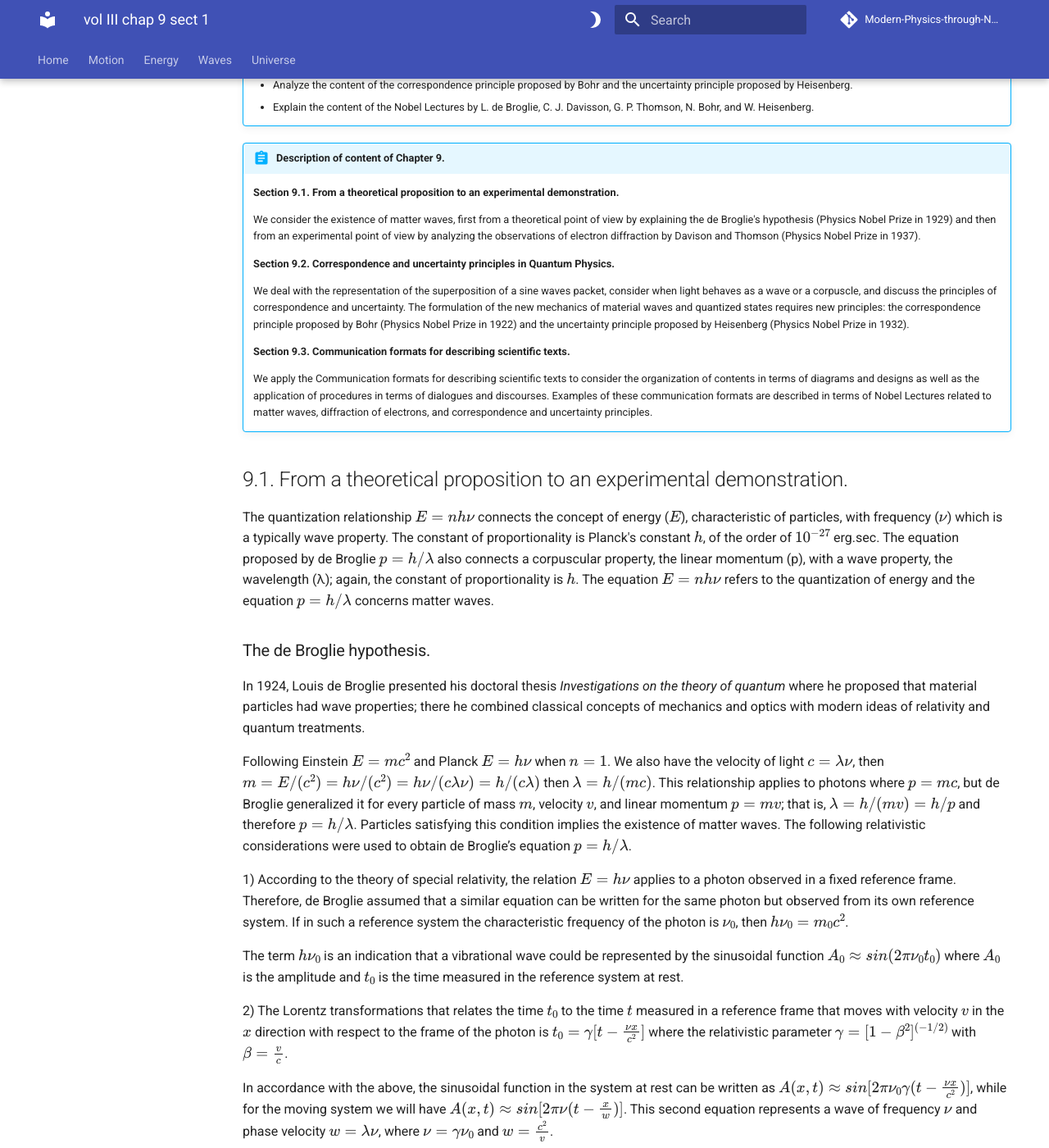
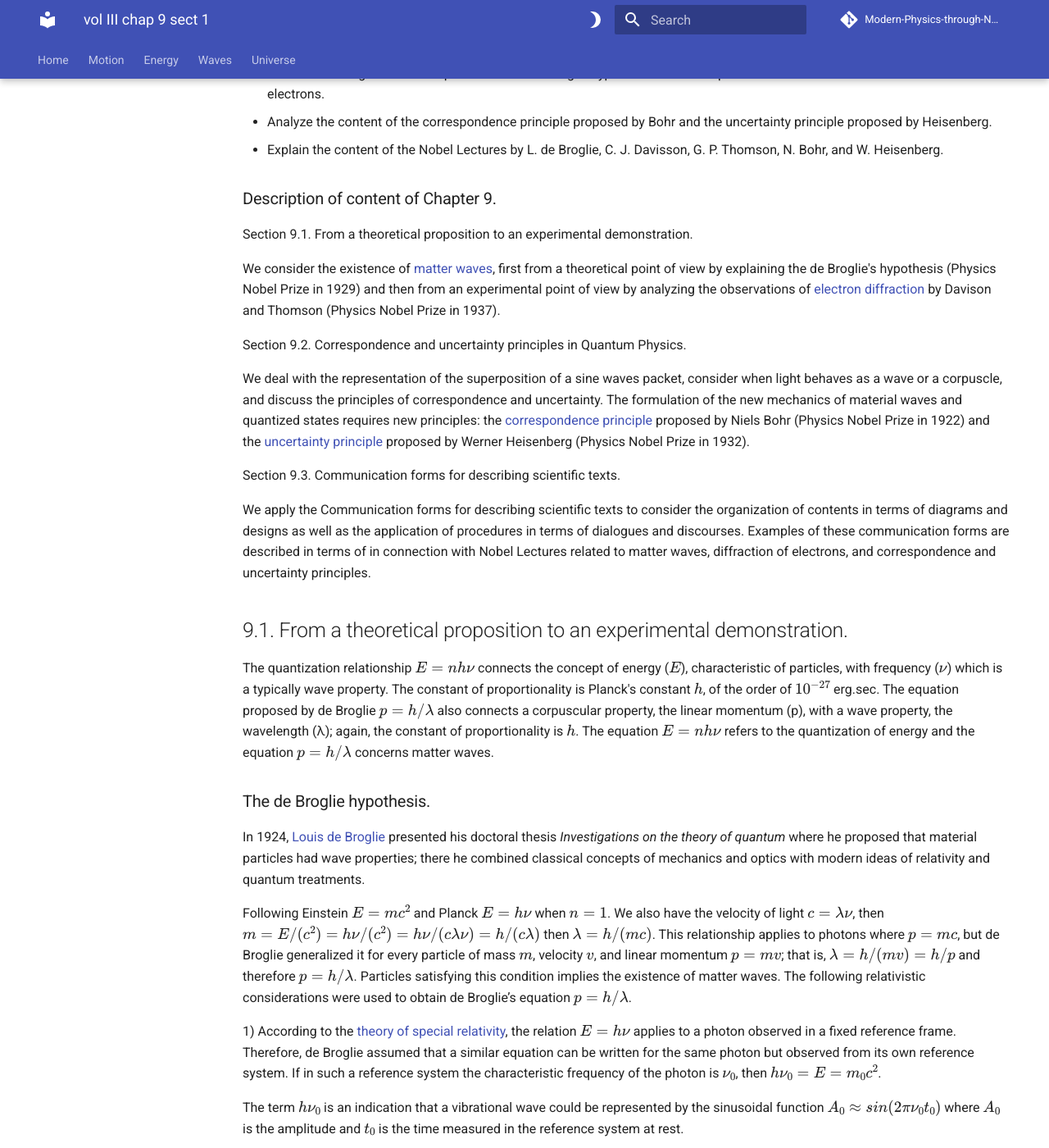
Before and after one commit to modphysnobel/modphysnobel.github.io, an MkDocs documentation site: the page built from docs/vol-III/vol-III-chap-9-sect-1.md, in a window 1280 px wide and 1400 px high, scrolled down 573 px. Shown: the whole window at 82% size. Built offline with MkDocs 1.6.1 and Material for MkDocs 9.7.7, drawn with Linux system fonts in a browser that asks for light colours; some web fonts are replaced; comment, search, counter and statistics services are not loaded; some of the changed text lies outside the part shown.

Commit message:
Update vol-III-chap-9-sect-1.md

```diff
--- a/docs/vol-III/vol-III-chap-9-sect-1.md
+++ b/docs/vol-III/vol-III-chap-9-sect-1.md
@@ -7,33 +7,33 @@
 
 ## 9.  Matter waves and quantum mechanics principles.
 
-!!! abstract "Introduction."
+*What is light made of?  Is it a wave or a corpuscle?*
 
-	*What is light made of?  Is it a wave or a corpuscle?*
+By following Maxwell's theory and the experimental confirmation made by Hertz, light is an electromagnetic radiation. It behaves like a wave when it propagates but interacts with matter as a quantum particle, the photon. Light behaves as a wave or as a corpuscle depending on the type of experiment where energy-matter is produced, detected, applied or transformed.
 
-	By following Maxwell's theory and the experimental confirmation made by Hertz, light is an electromagnetic radiation. It behaves like a wave when it propagates but interacts with matter as a quantum particle, the photon. Light behaves as a wave or as a corpuscle depending on the type of experiment where energy-matter is produced, detected, applied or transformed.
+### Learning objectives of Chapter 9.
 
-	**Learning objectives of Chapter 9.**
+After this Chapter you should be able to:
 
-	After this Chapter you should be able to:
+- Describe the origin and consequences of the de Broglie hypothesis and the experimental demonstration of the diffraction of electrons.
+- Analyze the content of the correspondence principle proposed by Bohr and the uncertainty principle proposed by Heisenberg.
+- Explain the content of the Nobel Lectures by L. de Broglie, C. J. Davisson, G. P. Thomson, N. Bohr, and W. Heisenberg.
 
-	- Describe the origin and consequences of the de Broglie hypothesis and the experimental demonstration of the diffraction of electrons.
-	- Analyze the content of the correspondence principle proposed by Bohr and the uncertainty principle proposed by Heisenberg.
-	- Explain the content of the Nobel Lectures by L. de Broglie, C. J. Davisson, G. P. Thomson, N. Bohr, and W. Heisenberg.
+### Description of content of Chapter 9.
 
-!!! abstract "Description of content of Chapter 9."
+Section 9.1. From a theoretical proposition to an experimental demonstration.
 
-	**Section 9.1. From a theoretical proposition to an experimental demonstration.**
+We consider the existence of [matter waves](https://en.wikipedia.org/wiki/Matter_wave), first from a theoretical point of view by explaining the de Broglie's hypothesis (Physics Nobel Prize in 1929) and then from an experimental point of view by analyzing the observations of [electron diffraction](https://en.wikipedia.org/wiki/Electron_diffraction) by Davison and Thomson (Physics Nobel Prize in 1937).
 
-	We consider the existence of matter waves, first from a theoretical point of view by explaining the de Broglie's hypothesis (Physics Nobel Prize in 1929) and then from an experimental point of view by analyzing the observations of electron diffraction by Davison and Thomson (Physics Nobel Prize in 1937).
+Section 9.2. Correspondence and uncertainty principles in Quantum Physics.
 
-	**Section 9.2. Correspondence and uncertainty principles in Quantum Physics.**
+We deal with the representation of the superposition of a sine waves packet, consider when light behaves as a wave or a corpuscle, and discuss the principles of correspondence and uncertainty. The formulation of the new mechanics of material waves and quantized states requires new principles: the [correspondence principle](https://en.wikipedia.org/wiki/Correspondence_principle) proposed by Niels Bohr (Physics Nobel Prize in 1922) and the [uncertainty principle](https://en.wikipedia.org/wiki/Uncertainty_principle) proposed by Werner Heisenberg (Physics Nobel Prize in 1932).
 
-	We deal with the representation of the superposition of a sine waves packet, consider when light behaves as a wave or a corpuscle, and discuss the principles of correspondence and uncertainty. The formulation of the new mechanics of material waves and quantized states requires new principles: the correspondence principle proposed by Bohr (Physics Nobel Prize in 1922) and the uncertainty principle proposed by Heisenberg (Physics Nobel Prize in 1932).
 
-	**Section 9.3. Communication formats for describing scientific texts.**
+Section 9.3. Communication forms for describing scientific texts.
 
-	We apply the Communication formats for describing scientific texts to consider the organization of contents in terms of diagrams and designs as well as the application of procedures in terms of dialogues and discourses. Examples of these communication formats are described in terms of Nobel Lectures related to matter waves, diffraction of electrons, and correspondence and uncertainty principles.
+We apply the Communication forms for describing scientific texts to consider the organization of contents in terms of diagrams and designs as well as the application of procedures in terms of dialogues and discourses. Examples of these communication forms are described in terms of  in connection with Nobel Lectures related to matter waves, diffraction of electrons, and correspondence and uncertainty principles.
+
 
 ## 9.1. From a theoretical proposition to an experimental demonstration.
 
@@ -42,15 +42,15 @@ The quantization relationship $E = nhν$ connects the concept of energy ($E$), c
 
 ### The de Broglie hypothesis.
 
-In 1924, Louis de Broglie presented his doctoral thesis *Investigations on the theory of quantum* where he proposed that material particles had wave properties; there he combined classical concepts of mechanics and optics with modern ideas of relativity and quantum treatments.
+In 1924, [Louis de Broglie](https://en.wikipedia.org/wiki/Louis_de_Broglie) presented his doctoral thesis *Investigations on the theory of quantum* where he proposed that material particles had wave properties; there he combined classical concepts of mechanics and optics with modern ideas of relativity and quantum treatments.
 
 Following Einstein $E = mc^2$ and Planck $E = hν$ when $n = 1$. We also have the velocity of light $c = λν$, then $m = E/(c^2) = hν/(c^2) = hν/(cλν) = h/(cλ)$ then $λ = h/(mc)$. This relationship applies to photons where $p = mc$, but de Broglie generalized it for every particle of mass $m$, velocity $v$, and linear momentum $p = mv$; that is, $λ = h/(mv) = h/p$ and therefore $p = h/λ$. Particles satisfying this condition implies the existence of matter waves. The following relativistic considerations were used to obtain de Broglie’s equation $p = h/ λ$.
 
-1) According to the theory of special relativity, the relation $E = hν$ applies to a photon observed in a fixed reference frame. Therefore, de Broglie assumed that a similar equation can be written for the same photon but observed from its own reference system. If in such a reference system the characteristic frequency of the photon is $ν_0$, then $hν_0 = m_0c^2$.
+1) According to the [theory of special relativity](https://en.wikipedia.org/wiki/Mass%E2%80%93energy_equivalence), the relation $E = hν$ applies to a photon observed in a fixed reference frame. Therefore, de Broglie assumed that a similar equation can be written for the same photon but observed from its own reference system. If in such a reference system the characteristic frequency of the photon is $ν_0$, then $hν_0 = E = m_0c^2$.
 
 The term $hν_0$ is an indication that a vibrational wave could be represented by the sinusoidal function $A_0 ≈ sin(2πν_0t_0)$ where $A_0$ is the amplitude and $t_0$ is the time measured in the reference system at rest.
 
-2) The Lorentz transformations that relates the time $t_0$ to the time $t$ measured in a reference frame that moves with velocity $v$ in the $x$ direction with respect to the frame of the photon is $t_0= γ[t-\frac{νx}{c^2} ]$ where the relativistic parameter $γ=[ 1 - β^2 ]^{(-1⁄2)}$ with $β= \frac{v}{c}$.
+2) The [Lorentz transformations](https://en.wikipedia.org/wiki/Lorentz_transformation) that relates the time $t_0$ to the time $t$ measured in a reference frame that moves with velocity $v$ in the $x$ direction with respect to the frame of the photon is $t_0= γ[t-\frac{νx}{c^2} ]$ where the relativistic parameter $γ=[ 1 - β^2 ]^{(-1⁄2)}$ with $β= \frac{v}{c}$.
 
 In accordance with the above, the sinusoidal function in the system at rest can be written as $A(x,t)≈sin[2πν_0 γ(t-\frac{νx}{c^2} )]$, while for the moving system we will have $A(x,t)≈sin[2πν(t-\frac{x}{w})]$. This second equation represents a wave of frequency $ν$ and phase velocity $w =λν$, where $ν= γν_0$ and $w=  \frac{c^2}{v}$.
 
@@ -58,7 +58,7 @@ In accordance with the above, the sinusoidal function in the system at rest can
 
 4) Using the relationships $w= λν$, $w= \frac{c^2}{v}$, $ν= γν_0$, $m =γm_0$ and $hν_0=m_0 c^2$ it results
 
-$λ=  \frac{w}{ν}=  (\frac{c^2⁄v}{ν}= \frac{c^2}{v(γν_0 )}   = (\frac{hc^2}{v})(\frac{1}{hγν_0})= (\frac{hc^2}{v})(\frac{1}{γm_0 c^2})= \frac{h}{mv+}= \frac{h}{p}$
+$λ=  \frac{w}{ν}=  \frac{c^2⁄v}{ν}= \frac{c^2}{v(γν_0 )}   = (\frac{hc^2}{v})(\frac{1}{hγν_0})= (\frac{hc^2}{v})(\frac{1}{γm_0 c^2})= \frac{h}{mv}= \frac{h}{p}$
 
 In his article *A tentative theory of light quanta*, published in Phil. Mag. 47, 446 (1924), de Broglie wrote: "We are inclined to suppose that everybody in motion can be accompanied by a wave and that it is impossible to separate the motion of the body from the propagation of the wave."
 
@@ -73,24 +73,22 @@ To have an idea of the order of magnitude of the wavelength assigned by de Brogl
 (Source: taken from Table 2.1 (p. 65) in French and Taylor (1978).)
 </center>
 
-!!! tip "1929 Physics Nobel Prize awarded to de Broglie."
+WORK: “In the beginning of the 20th century, quantum physics evolved from the idea that energy is conveyed in only certain fixed amounts. An early finding indicated that light can be regarded as both waves and particles. In 1924 Louis de Broglie introduced the idea that particles, such as electrons, could be described not only as particles but also as waves. This was substantiated by the way streams of electrons were reflected against crystals and spread through thin metal foils. The idea had great significance for the continued evolution of quantum mechanics.”
 
-    WORK: “In the beginning of the 20th century, quantum physics evolved from the idea that energy is conveyed in only certain fixed amounts. An early finding indicated that light can be regarded as both waves and particles. In 1924 Louis de Broglie introduced the idea that particles, such as electrons, could be described not only as particles but also as waves. This was substantiated by the way streams of electrons were reflected against crystals and spread through thin metal foils. The idea had great significance for the continued evolution of quantum mechanics.”
+MLA style: Louis de Broglie – Facts. NobelPrize.org. Nobel Prize Outreach AB 2024. Wed. 5 Jun 2024. <https://www.nobelprize.org/prizes/physics/1929/broglie/facts/>
 
-    MLA style: Louis de Broglie – Facts. NobelPrize.org. Nobel Prize Outreach AB 2024. Wed. 5 Jun 2024. <https://www.nobelprize.org/prizes/physics/1929/broglie/facts/>
+NOBEL LECTURE: *The Wave Nature of the Electron* by Broglie.
 
-    NOBEL LECTURE: *The Wave Nature of the Electron* by Broglie.
-
-    MLA style: Louis de Broglie – Nobel Lecture. NobelPrize.org. Nobel Prize Outreach AB 2023. Tue. 21 Feb 2023. https://www.nobelprize.org/prizes/physics/1929/broglie/lecture/
+MLA style: Louis de Broglie – Nobel Lecture. NobelPrize.org. Nobel Prize Outreach AB 2023. Tue. 21 Feb 2023. https://www.nobelprize.org/prizes/physics/1929/broglie/lecture/
 
 
 ### Electron diffraction.
 
 For an atom of mass $m$, radius $r$ and velocity $v$, its linear momentum is $p = mv$, the magnitude of its quantized angular momentum is $L = rp = nh/(2π)$. For $n = 1$, $p = h/(2πr)$. If $r = a_0$ is the Bohr radius, wich means $p = h/(2πa_0)$ and the de Broglie relation $λ = h/p = h/[h/(2πa_0)] = 2πa_0$. Therefore, the wavelength associated to the electron is of the order of the Bohr radius <br> ($λ ≈ a_0 = 0.529 Å$).
 
-The previous condition implies the possibility of obtaining diffraction patterns of matter waves if a beam of electrons passes through a double slit of the size of $a_0$. This would resemble the light wave diffraction experiment performed in 1801 by Thomas Young (1773 – 1829). Nevertheless, the first experiments to detect matter waves were carried out around 1927, in an industrial laboratory in the United States by Clinton Davisson (1881 - 1958) and Lester Germer (1896 -1971) and in a university laboratory in England by George Paget Thomson (1892 - 1975).
+The previous condition implies the possibility of obtaining diffraction patterns of matter waves if a beam of electrons passes through a [double slit](https://en.wikipedia.org/wiki/Double-slit_experiment) of the size of $a_0$. This would resemble the light wave diffraction experiment performed in 1801 by [Thomas Young](https://en.wikipedia.org/wiki/Thomas_Young_(scientist)) (1773 – 1829). Nevertheless, the first experiments to detect matter waves were carried out around 1927, in an industrial laboratory in the United States by [Clinton Davisson](https://en.wikipedia.org/wiki/Clinton_Davisson) (1881 - 1958) and [Lester Germer](https://en.wikipedia.org/wiki/Lester_Germer) (1896 -1971) and in a university laboratory in England by [George Paget Thomson](https://en.wikipedia.org/wiki/George_Paget_Thomson) (1892 - 1975).
 
-If an electron acquires its velocity $v$ due to the action of a potential difference $V$, in the case that $v << c$ we have that $½m_ev^2 = q_eV$, where $m_e$ and $q_e$ are, respectively, the mass and charge of the electron. Therefore $p^2 = (m_ev)^2= 2m_eq_eV$. Thus, de Broglie's hypothesis is represented by the straight line $λ= \frac{h}{p}= (\frac{h}{(2m_e q_e )^{½}})(\frac{1}{\sqrt{V}})$ (see Figure 9.1).
+If an electron acquires its velocity $v$ due to the action of a potential difference $V$, in the case that $v << c$ we have that $½m_ev^2 = q_eV$, where $m_e$ and $q_e$ are, respectively, the mass and charge of the electron. Therefore $p^2 = (m_ev)^2= 2m_eq_eV$. Thus, de Broglie's hypothesis is represented by the straight line $λ= \frac{h}{p}= (\frac{h}{(2m_e q_e )^{½}})(\frac{1}{\sqrt{V}})$ with slope $[h/(2m_eq_e)^{½}]$ (see Figure 9.1).
 
 
 <p align="center" width="100%">
@@ -104,7 +102,7 @@ Source: Figure 4 from Davisson's Nobel Lecture *The Discovery of Electron Waves*
 
 Davisson and Germer obtained $λ =1.66 Å$ for the diffraction of electrons when they used the values of the charge and mass of the electron and the experimental data for the voltage $V = 54$ volts. Their calculation was $λ=(\frac{h}{\sqrt{2m_e q_e}})(V^{-½})=\frac{12.25}{7.35}=1.66$ with $[V^{½}= 7.35]$.
 
-The result observed in the diffraction of electrons coincides with the corresponding values of $λ$ measured from the diffraction patterns obtained when X-rays hit upon crystals. According to the well-known Bragg formula, proposed in the years 1913-1914 by William Henry Bragg (1862 - 1942) and his son William Lawrence Bragg (1890 - 1971), the diffracted wavelength for X-rays is $nλ = 2dsinθ$. In this equation $d$ is the distance between the planes of the crystal atoms and $θ$ is the scattering angle formed between the direction of the incident radiation and the dispersion planes of the crystal lattice. The index $n = 1, 2, 3…$ indicates the order of diffraction (Figure 9.2).
+The result observed in the diffraction of electrons coincides with the corresponding values of $λ$ measured from the diffraction patterns obtained when X-rays hit upon crystals. According to the well-known [Bragg formula](https://en.wikipedia.org/wiki/Bragg%27s_law), proposed in the years 1913-1914 by [William Henry Bragg](https://en.wikipedia.org/wiki/William_Henry_Bragg) (1862 - 1942) and his son [William Lawrence Bragg](https://en.wikipedia.org/wiki/Lawrence_Bragg) (1890 - 1971), the diffracted wavelength for X-rays is $nλ = 2dsinθ$. In this equation $d$ is the distance between the planes of the crystal atoms and $θ$ is the scattering angle formed between the direction of the incident radiation and the dispersion planes of the crystal lattice. The index $n = 1, 2, 3…$ indicates the order of diffraction (Figure 9.2).
 
 
 <p align="center" width="100%">
```
Also changed, not shown: other parts of docs/vol-III/vol-III-chap-9-sect-1.md (+6 -7 lines).
